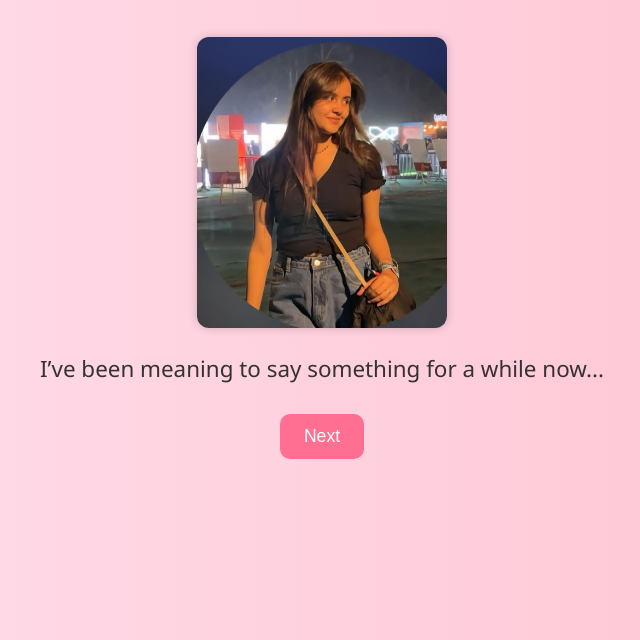
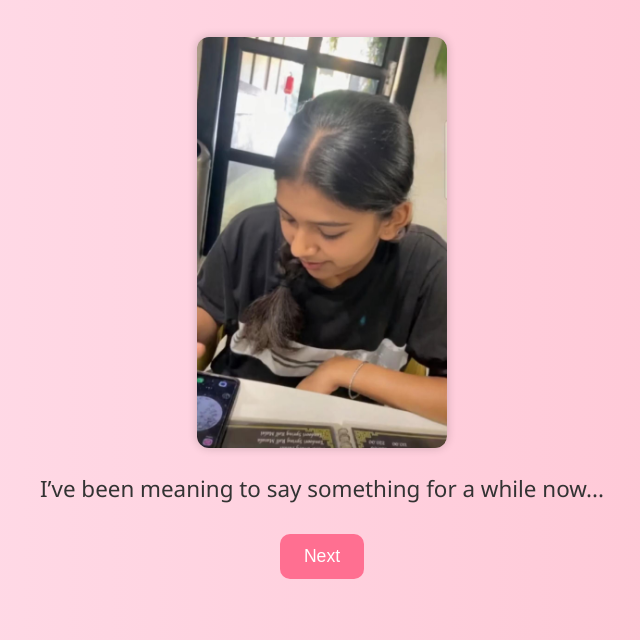
Before and after one commit to atul9998/For-You-page, a plain HTML site: page index.html in a window 1280 px wide. Shown: the part 160-800 px from the top of the page, without its empty margins (318-958 px from the left). Drawn offline with Linux system fonts and the light colour scheme.

Commit message:
Update index.html

```diff
--- a/index.html
+++ b/index.html
@@ -71,7 +71,7 @@
   <!-- Slide 1: Greeting -->
   <div class="slide active" id="slide1">
     <h1>Hey [vaishnavi]! ❤️</h1>
-    <img src="photo5.jpg" alt="Your Beautiful Smile">
+    <img src="photo 6.jpg" alt="Your Beautiful Smile">
     <p>I’ve been meaning to say something for a while now...</p>
     <button onclick="nextSlide(2)">Next</button>
   </div>
```
